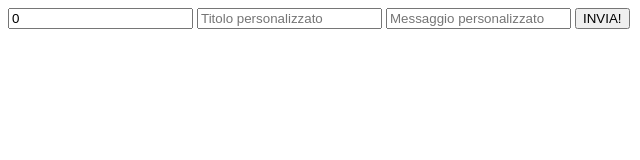
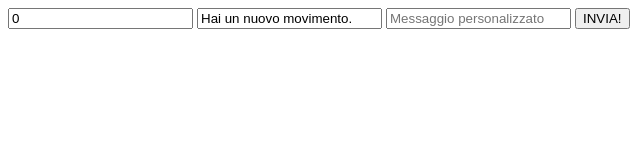
Before and after one commit to Mattia582004/test1, a plain HTML site: page index.html in a window 1280 px wide. Shown: the full height of the page, 0-640 px from the left. Drawn offline with Linux system fonts and the light colour scheme.

Commit message:
Update index.html

```diff
--- a/index.html
+++ b/index.html
@@ -15,8 +15,8 @@
 </head>
 <body>
     <input type="number" id="delayInput" placeholder="Inserisci il ritardo in secondi" value="0">
-    <input type="text" id="customTitle" placeholder="Titolo personalizzato">
-<input type="text" id="customMessage" placeholder="Messaggio personalizzato">
+    <input type="text" id="customTitle" placeholder="Titolo personalizzato" value="Hai un nuovo movimento.">
+    <input type="text" id="customMessage" placeholder="Messaggio personalizzato">
     <button id="notify">INVIA!</button>
     <script src="script.js"></script>
 </body>
```
